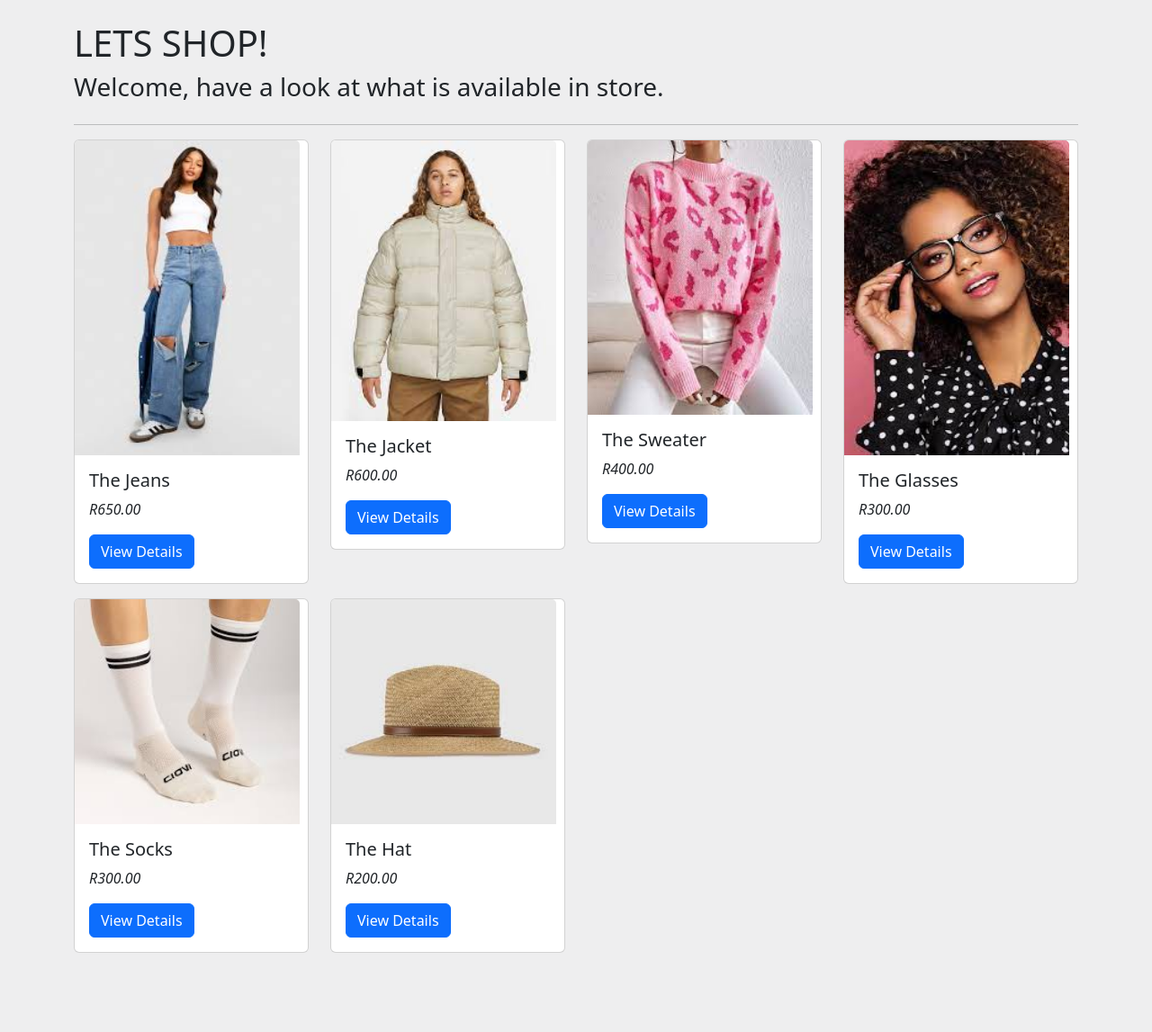
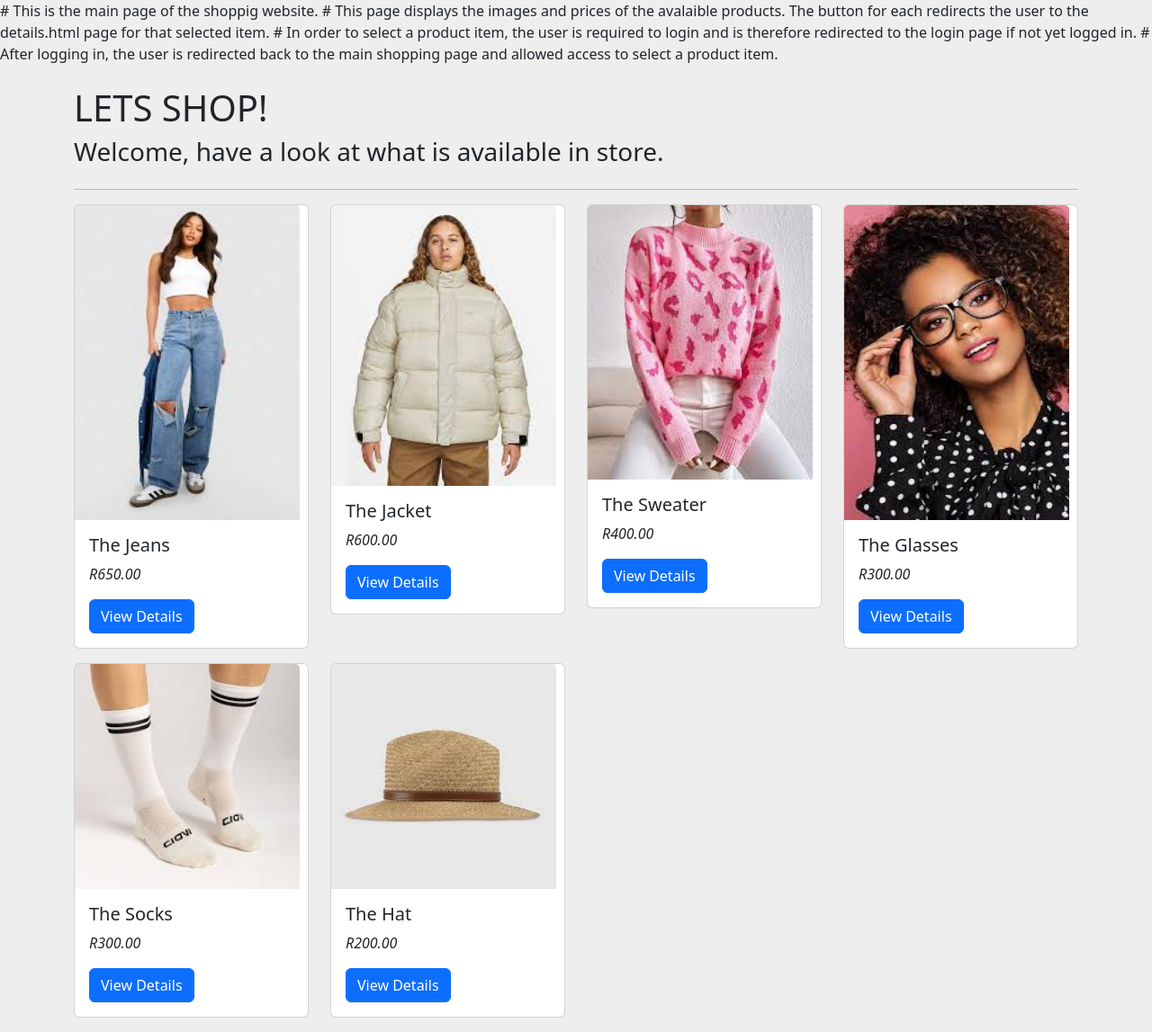
Before and after one commit to MiekeNel/Online-Shop-Project, a Django app: page / in a window 1280 px wide. Shown: the whole page at 90% size. Before the commit the page ends 1059 px from the top, so only its background shows below. Run offline with Django 4.2, Linux system fonts and the light colour scheme; data comes from the database, SQL or seed files in the repository.

Commit message:
Update index.html
Descriptive function of page added as a comment.

```diff
--- a/mySite/shopping/templates/shopping/index.html
+++ b/mySite/shopping/templates/shopping/index.html
@@ -1,3 +1,8 @@
+# This is the main page of the shoppig website.
+# This page displays the images and prices of the avalaible products. The button for each redirects the user to the details.html page for that selected item.
+# In order to select a product item, the user is required to login and is therefore redirected to the login page if not yet logged in.
+# After logging in, the user is redirected back to the main shopping page and allowed access to select a product item.
+
 <!DOCTYPE html>
 <html>
 
```
